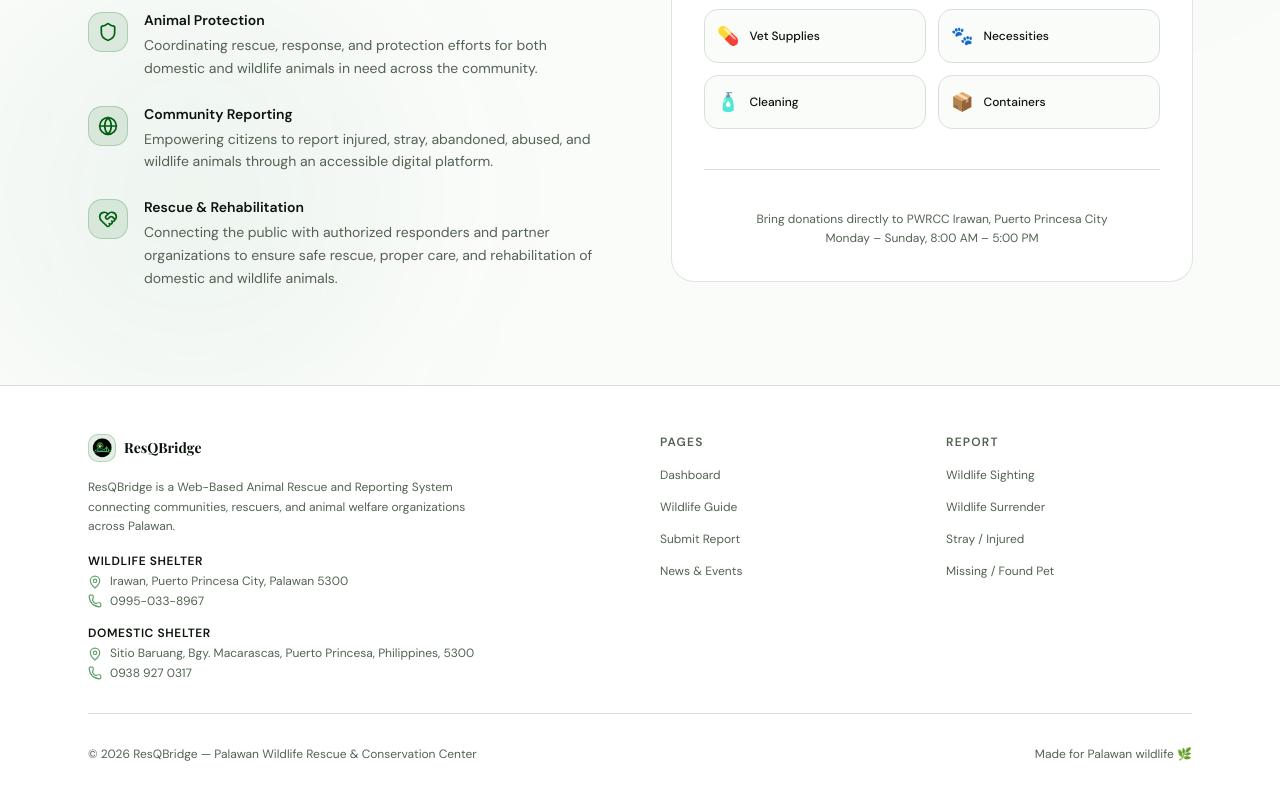
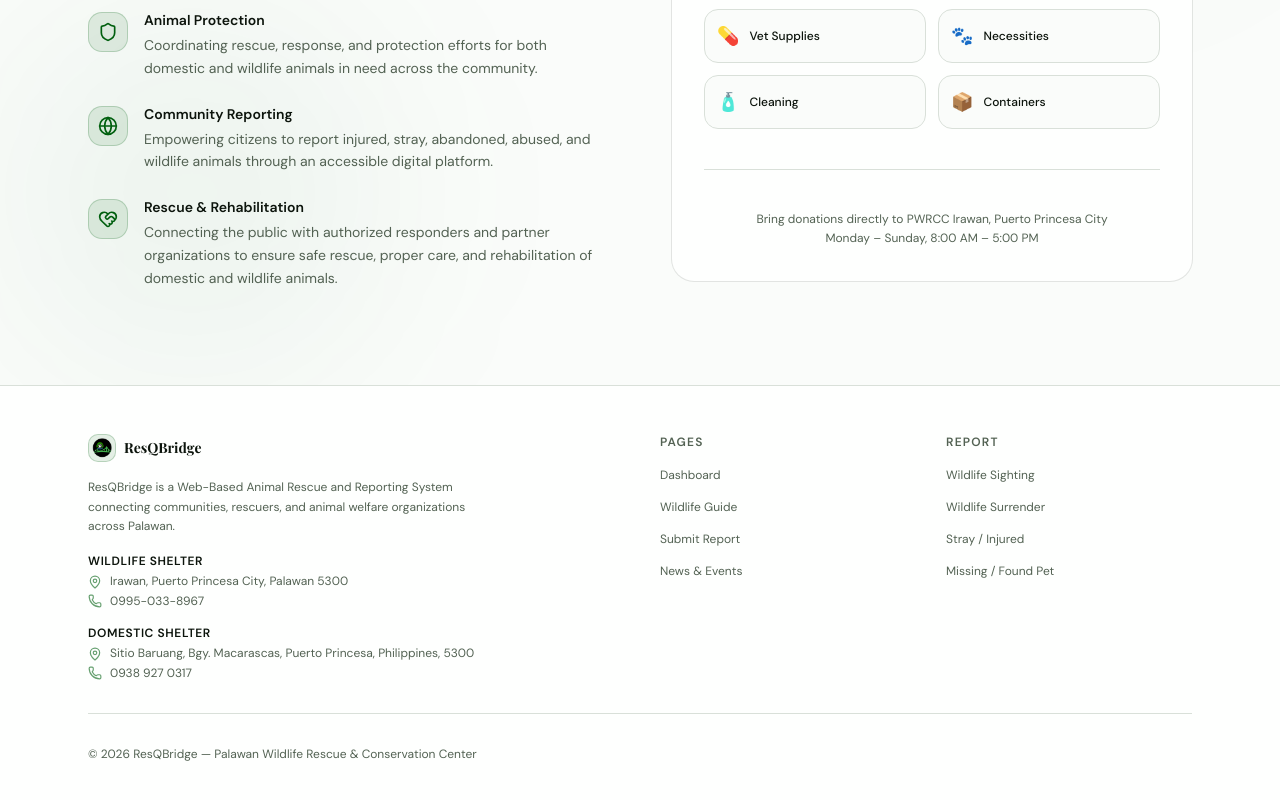
Before and after one commit to RRThrsh/ResQBridge, a React (Vite) app: page / in a window 1280 px wide. Shown: the part 3409-4209 px from the top of the page. Built offline with nearby package versions, Linux system fonts and the light colour scheme; no server answers; a web font is replaced by a local one.

Commit message:
limit admin notifications to wildlife reports

```diff
--- a/convex/reports.ts
+++ b/convex/reports.ts
@@ -158,6 +158,7 @@ export const create = mutation({
     await ctx.db.patch(reportId, {
       reportNumber: generateReportNumber(reportId),
     })
+if (args.category === 'wildlife') {
   await ctx.scheduler.runAfter(
     0,
     internal.notifications.alertAdmin,
@@ -167,6 +168,7 @@ export const create = mutation({
       location: args.location,
     }
   )
+}
     return reportId
   },
 })
--- a/src/components/layout/Footer.tsx
+++ b/src/components/layout/Footer.tsx
@@ -117,7 +117,7 @@ export function Footer() {
           <p className="text-xs text-muted-foreground">
             © 2026 ResQBridge — Palawan Wildlife Rescue & Conservation Center
           </p>
-          <p className="text-xs text-muted-foreground">Made for Palawan wildlife 🌿</p>
+          {/* <p className="text-xs text-muted-foreground">Made for Palawan wildlife 🌿</p> */}
         </div>
       </div>
     </footer>
```
Lines whose indentation alone changed are shown as unchanged.
